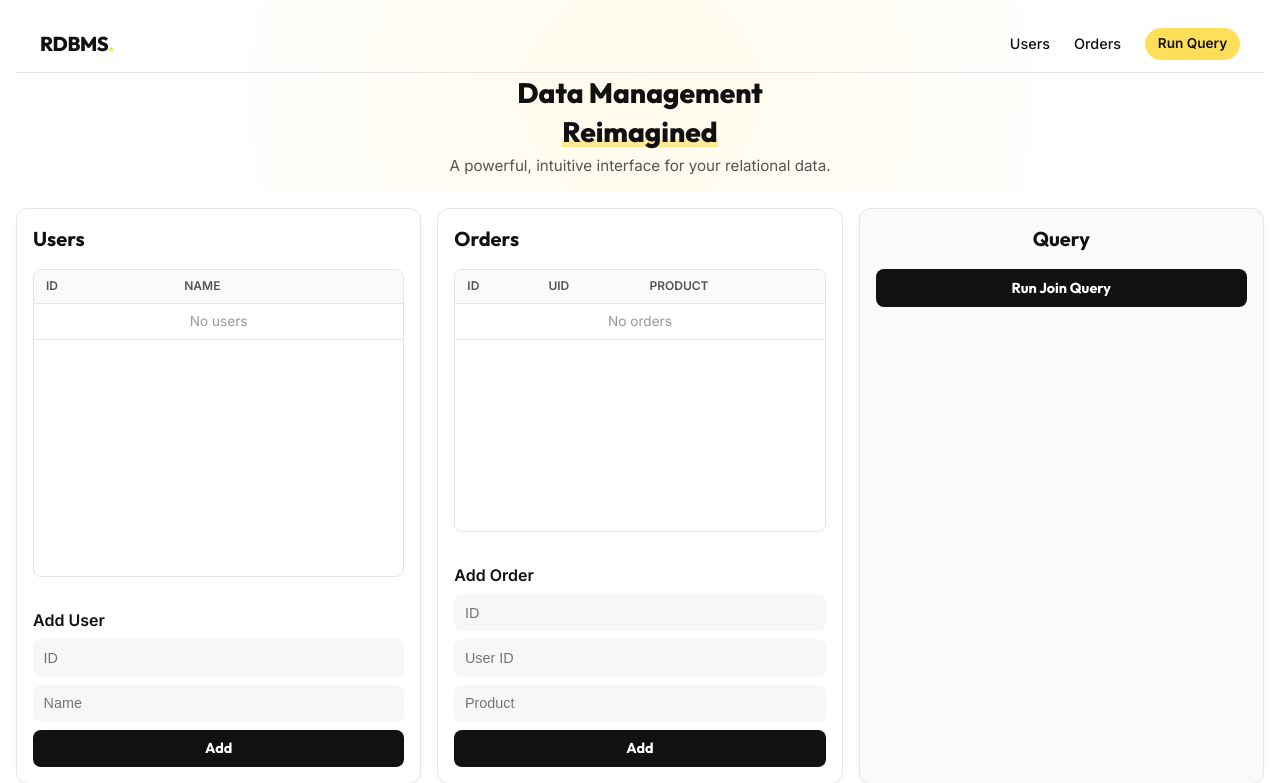
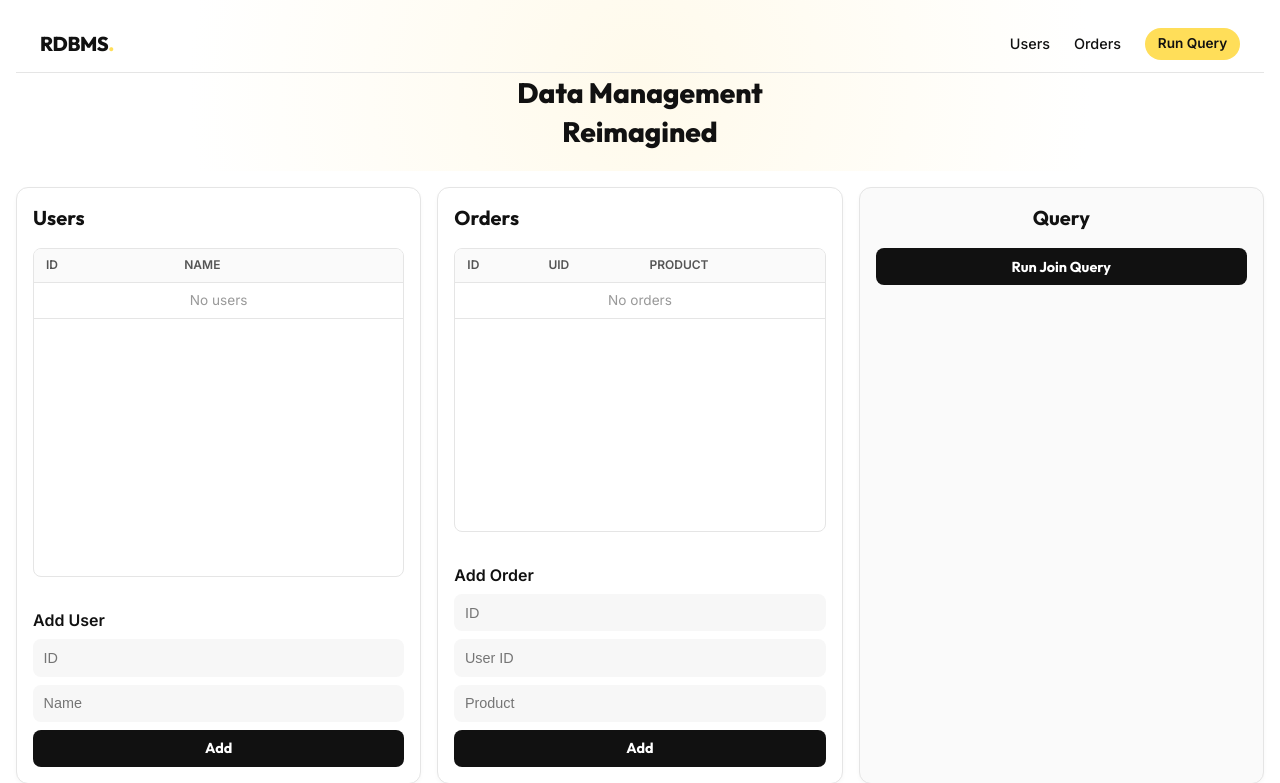
Before and after one commit to Kimdev-254/rdbms-demo-app, a Flask app: page / in a window 1280 px wide. Shown: the top 783 px of the page. Run offline with Flask 3, Linux system fonts and the light colour scheme; data that the repository does not hold is empty.

Commit message:
Update dashboard preview image and simplify the hero section content in `index.html`.

```diff
--- a/templates/index.html
+++ b/templates/index.html
@@ -25,8 +25,7 @@
                 </div>
             </nav>
             <div class="hero-content">
-                <h1>Data Management <br> <span class="highlight">Reimagined</span></h1>
-                <p>A powerful, intuitive interface for your relational data.</p>
+                <h1>Data Management <br> <span>Reimagined</span></h1>
             </div>
         </header>
 
```
